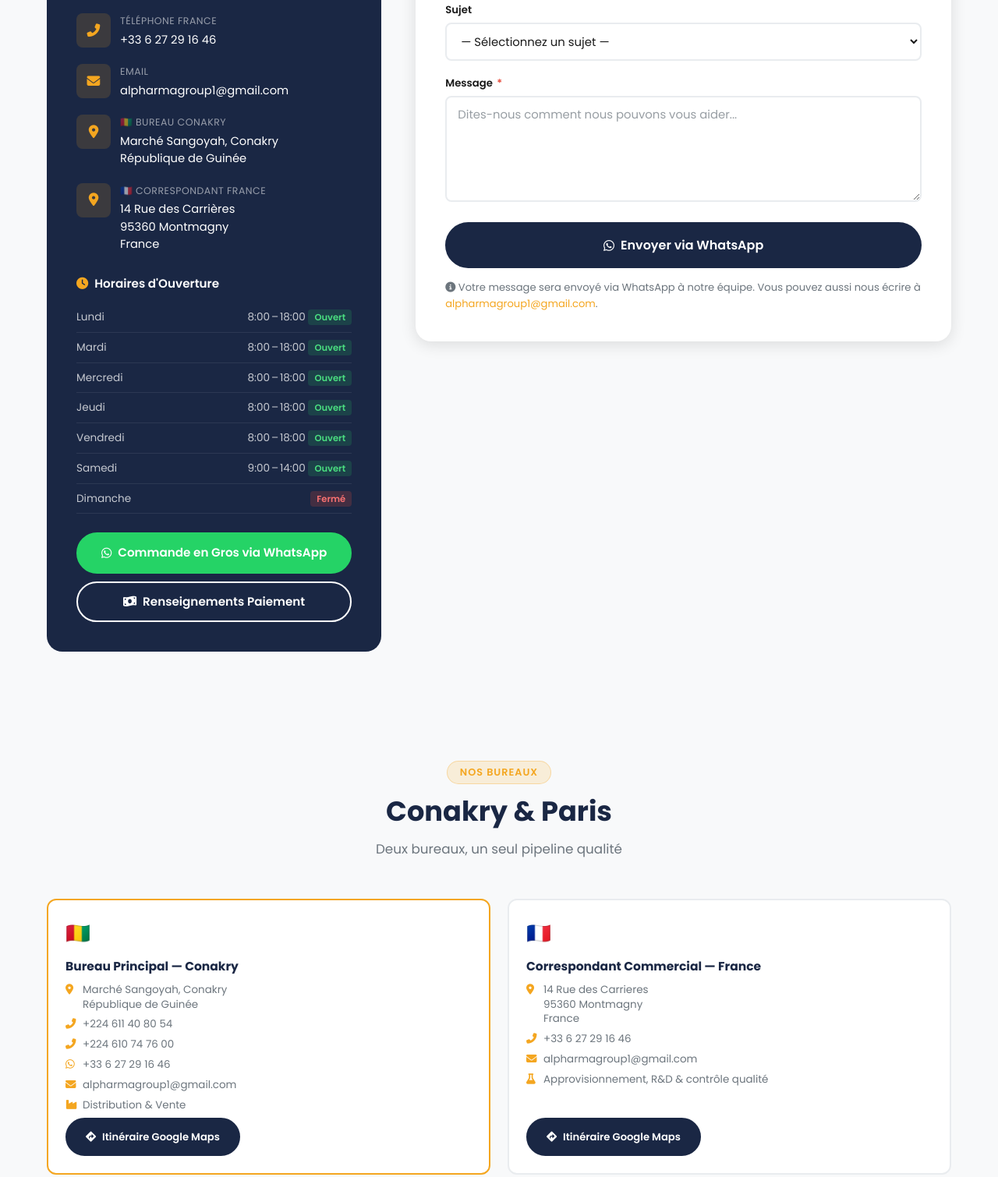
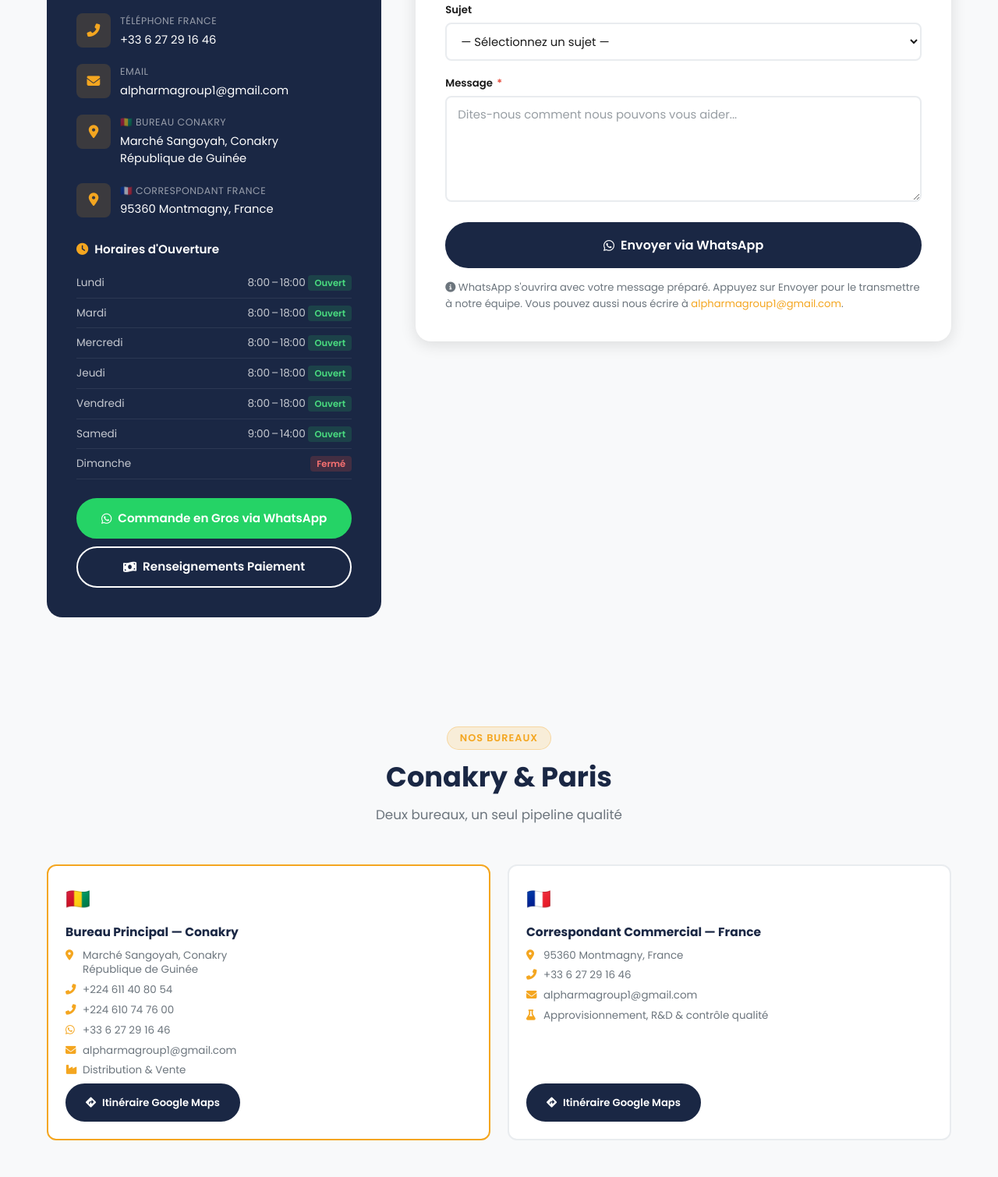
Before and after one commit to fatimads22/alpharma-group-website, a plain HTML site: page contact.html in a window 1280 px wide. Shown: the part 872-2382 px from the top of the page at 78% size. Drawn offline with Linux system fonts and the light colour scheme.

Commit message:
Update contact.html

```diff
--- a/contact.html
+++ b/contact.html
@@ -158,8 +158,7 @@
               <div>
                 <div class="cm-label">🇫🇷 <span class="fr-text">Correspondant France</span><span class="en-text">France Correspondent</span></div>
                 <div class="cm-value">
-                  14 Rue des Carrières<br>95360 Montmagny<br>
-                  France
+                  95360 Montmagny, France
                 </div>
               </div>
             </div>
@@ -199,7 +198,7 @@
 
           <div id="ctSuccess" class="success-alert">
             <i class="fas fa-check-circle"></i>
-          <p><span class="fr-text">Votre message sera envoyé via WhatsApp à notre équipe. Vous pouvez aussi nous envoyer un email à <a href="mailto:alpharmagroup1@gmail.com">alpharmagroup1@gmail.com</a>.</span><span class="en-text">Your message will be sent via WhatsApp to our team. Alternatively, email us at <a href="mailto:alpharmagroup1@gmail.com">alpharmagroup1@gmail.com</a>.</span></p>
+          <p><span class="fr-text">WhatsApp va s'ouvrir avec votre message préparé. Appuyez sur Envoyer pour le transmettre à notre équipe. Vous pouvez aussi nous envoyer un email à <a href="mailto:alpharmagroup1@gmail.com">alpharmagroup1@gmail.com</a>.</span><span class="en-text">WhatsApp will open with your message prepared. Tap Send to transmit it to our team. Alternatively, email us at <a href="mailto:alpharmagroup1@gmail.com">alpharmagroup1@gmail.com</a>.</span></p>
           </div>
 
           <form onsubmit="submitContactForm(event)">
@@ -241,7 +240,7 @@
               </button>
             </div>
             <p class="form-note" style="margin-top:14px;">
-              <i class="fas fa-info-circle"></i> <span class="fr-text">Votre message sera envoyé via WhatsApp à notre équipe. Vous pouvez aussi nous écrire à <a href="mailto:alpharmagroup1@gmail.com">alpharmagroup1@gmail.com</a>.</span><span class="en-text">Your message will be sent via WhatsApp to our team. Alternatively, email us at <a href="mailto:alpharmagroup1@gmail.com">alpharmagroup1@gmail.com</a>.</span>
+              <i class="fas fa-info-circle"></i> <span class="fr-text">WhatsApp s'ouvrira avec votre message préparé. Appuyez sur Envoyer pour le transmettre à notre équipe. Vous pouvez aussi nous écrire à <a href="mailto:alpharmagroup1@gmail.com">alpharmagroup1@gmail.com</a>.</span><span class="en-text">WhatsApp will open with your message prepared. Tap Send to transmit it to our team. Alternatively, email us at <a href="mailto:alpharmagroup1@gmail.com">alpharmagroup1@gmail.com</a>.</span>
             </p>
           </form>
         </div>
@@ -276,11 +275,11 @@
         <div class="office-card">
           <div class="office-flag">🇫🇷</div>
           <h4><span class="fr-text">Correspondant Commercial — France</span><span class="en-text">Commercial Correspondent — France</span></h4>
-          <div class="office-detail"><i class="fas fa-map-marker-alt"></i><span>14 Rue des Carrieres<br>95360 Montmagny<br>France</span></div>
+          <div class="office-detail"><i class="fas fa-map-marker-alt"></i><span>95360 Montmagny, France</span></div>
           <div class="office-detail"><i class="fas fa-phone-alt"></i><span>+33 6 27 29 16 46</span></div>
           <div class="office-detail"><i class="fas fa-envelope"></i><span>alpharmagroup1@gmail.com</span></div>
           <div class="office-detail"><i class="fas fa-flask"></i><span><span class="fr-text">Approvisionnement, R&amp;D &amp; contrôle qualité</span><span class="en-text">Sourcing, R&amp;D &amp; quality control</span></span></div>
-          <a href="https://www.google.com/maps/search/?api=1&amp;query=14+Rue+des+Carrieres%2C+95360+Montmagny%2C+France" target="_blank" class="btn btn-secondary" style="margin-top:auto;font-size:.82rem;">
+          <a href="https://www.google.com/maps/search/?api=1&amp;query=95360+Montmagny%2C+France" target="_blank" class="btn btn-secondary" style="margin-top:auto;font-size:.82rem;">
             <i class="fas fa-directions"></i>
             <span class="fr-text">Itinéraire Google Maps</span>
             <span class="en-text">Google Maps Directions</span>
@@ -301,7 +300,7 @@
       <div class="faq-grid">
         <div class="faq-item">
           <h4><i class="fas fa-question-circle"></i> <span class="fr-text">Quelle est la commande minimale en gros ?</span><span class="en-text">What is the minimum bulk order?</span></h4>
-          <p><span class="fr-text">Pour les entreprises, nous traitons généralement des commandes à partir de 1 000 unités. Il n'y a pas de maximum — nous avons réalisé des commandes de 5 000+ unités. Les achats individuels de 1 à 10 articles sont également les bienvenus.</span><span class="en-text">For companies we typically handle orders from 1,000 units upward. There is no maximum — we've fulfilled orders of 5,000+ units. Individual purchases of 1–10 items are also welcome.</span></p>
+          <p><span class="fr-text">Pour les entreprises, nous traitons généralement des commandes à partir de 1 500 unités. Il n'y a pas de maximum — nous avons réalisé des commandes de 10 000+ unités. Les achats individuels de 1 à 10 articles sont également les bienvenus.</span><span class="en-text">For companies we typically handle orders from 1,500 units upward. There is no maximum — we've fulfilled orders of 10,000+ units. Individual purchases of 1–10 items are also welcome.</span></p>
         </div>
         <div class="faq-item">
           <h4><i class="fas fa-question-circle"></i> <span class="fr-text">Comment payer par Orange Money ?</span><span class="en-text">How do I pay using Orange Money?</span></h4>
@@ -350,7 +349,6 @@
           </p>
           <div class="footer-social">
             <a href="https://wa.me/+33627291646" class="social-link" target="_blank"><i class="fab fa-whatsapp"></i></a>
-            <a href="#" class="social-link"><i class="fab fa-facebook-f"></i></a>
             <a href="#" class="social-link"><i class="fab fa-linkedin-in"></i></a>
             <a href="mailto:alpharmagroup1@gmail.com" class="social-link"><i class="fas fa-envelope"></i></a>
           </div>
@@ -377,7 +375,7 @@
         <div class="footer-col">
           <h4><span class="fr-text">Nous Contacter</span><span class="en-text">Contact Us</span></h4>
           <div class="footer-contact-item"><i class="fas fa-map-marker-alt"></i><span><span class="fr-text">Marché Sangoyah</span><span class="en-text">Sangoyah Market</span><br>Conakry, Guinée</span></div>
-          <div class="footer-contact-item"><i class="fas fa-map-marker-alt"></i><span>14 Rue des Carrieres<br>95360 Montmagny</span></div>
+          <div class="footer-contact-item"><i class="fas fa-map-marker-alt"></i><span>95360 Montmagny, France</span></div>
           <div class="footer-contact-item"><i class="fas fa-phone-alt"></i><span>+224 611 40 80 54</span></div>
           <div class="footer-contact-item"><i class="fas fa-phone-alt"></i><span>+224 610 74 76 00</span></div>
           <div class="footer-contact-item"><i class="fas fa-phone-alt"></i><span>+33 6 27 29 16 46 (France)</span></div>
@@ -386,7 +384,7 @@
         </div>
       </div>
       <div class="footer-bottom">
-        <p>&copy; 2025 Alpharma Group. <span class="fr-text">Tous droits réservés.</span><span class="en-text">All rights reserved.</span> Conakry, Guinée · Paris, France</p>
+        <p>&copy; 2024 Alpharma Group. <span class="fr-text">Tous droits réservés.</span><span class="en-text">All rights reserved.</span> Conakry, Guinée · Paris, France</p>
         <div class="footer-certs">
           <span><span class="fr-text">Certifié :</span><span class="en-text">Certified:</span></span>
           <span class="cert-badge">ISO 9001</span>
```
